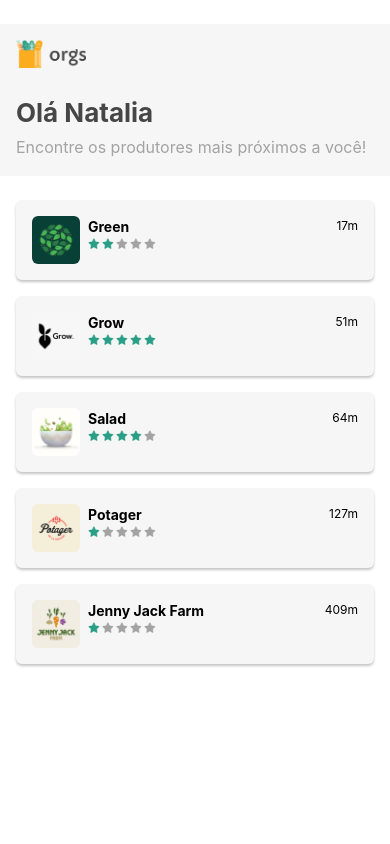
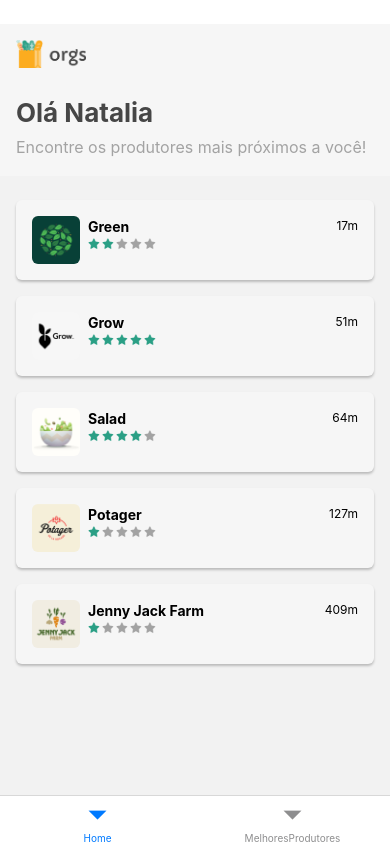
Before and after one commit to otaviohenrique1/app_react_native_navegacao, a React Native app: screen /Home in a window 390 px wide. Built offline with nearby package versions, Linux system fonts and the light colour scheme.

Commit message:
commit 5

```diff
--- a/App.js
+++ b/App.js
@@ -1,23 +1,13 @@
 import { StatusBar } from 'expo-status-bar';
 import { StyleSheet, SafeAreaView } from 'react-native';
-import useProdutores from './src/hooks/useProdutores';
-import Home from './src/telas/Home';
-import Cesta from './src/telas/Cesta';
+import AppRotas from './src/routes/AppRotas';
 
 export default function App() {
-  const produtores = useProdutores(false);
 
   return (
     <SafeAreaView style={styles.tela}>
       <StatusBar style="auto" />
-      <Home melhoresProdutores={false} />
-      {/* {produtores.length > 0 &&
-        <Cesta produtor={{
-          nome: produtores[0].nome,
-          imagem: produtores[0].imagem
-        }}
-        {...produtores[0].cestas[0]} />
-      } */}
+      <AppRotas />
     </SafeAreaView>
   );
 }
--- /dev/null
+++ b/src/routes/AppRotas.js
@@ -0,0 +1,18 @@
+import React from 'react';
+import { NavigationContainer } from '@react-navigation/native';
+import Home from '../telas/Home';
+import MelhoresProdutores from '../telas/MelhoresProdutores';
+import { createBottomTabNavigator } from '@react-navigation/bottom-tabs';
+
+const Tab = createBottomTabNavigator();
+
+export default function AppRotas() {
+  return (
+    <NavigationContainer>
+      <Tab.Navigator screenOptions={{ headerShown: false }}>
+        <Tab.Screen name='Home' component={Home} />
+        <Tab.Screen name='MelhoresProdutores' component={MelhoresProdutores} />
+      </Tab.Navigator>
+    </NavigationContainer>
+  );
+}
--- /dev/null
+++ b/src/telas/Home.js
@@ -0,0 +1,8 @@
+import React from 'react';
+import Produtores from './Produtores';
+
+export default function Home() {
+  return (
+    <Produtores melhoresProdutores={false} />
+  );
+}
--- /dev/null
+++ b/src/telas/MelhoresProdutores.js
@@ -0,0 +1,8 @@
+import React from 'react';
+import Produtores from './Produtores';
+
+export default function MelhoresProdutores() {
+  return (
+    <Produtores melhoresProdutores />
+  );
+}
```
Also changed, not shown: package.json (+4 -3 lines), src/telas/Produtores/components/Produtor.js (renamed from src/telas/Home/components/Produtor.js), src/telas/Produtores/components/Topo.js (renamed from src/telas/Home/components/Topo.js), src/telas/Produtores/index.js (renamed from src/telas/Home/index.js), 1 other file (tests, documents, lock files or other folders).
